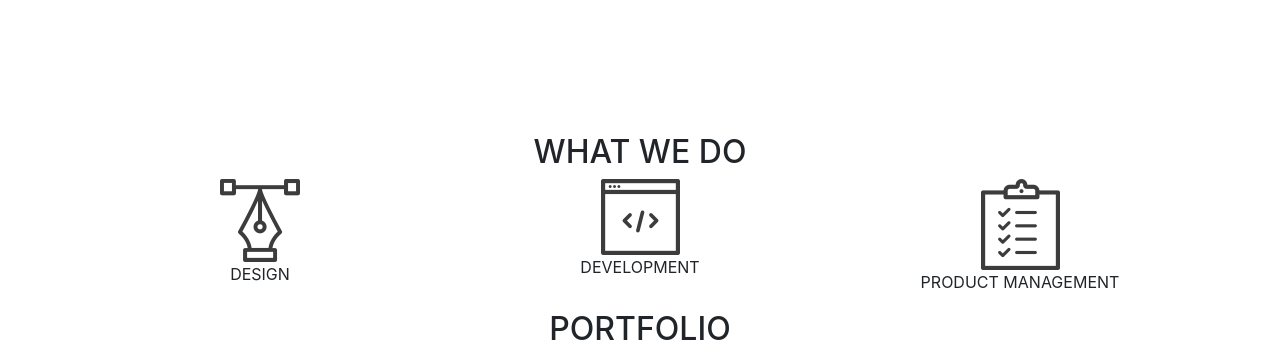
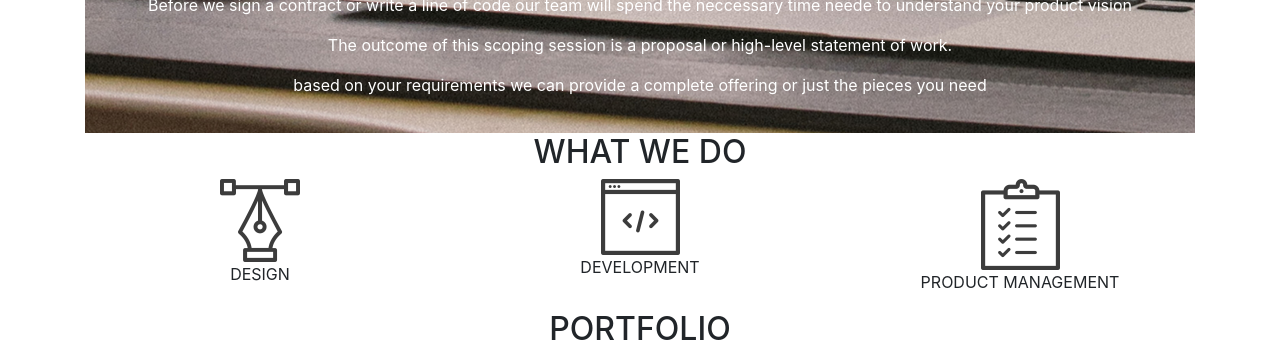
Before and after one commit to Elidenis/delani-studio, a plain HTML site: page index.html in a window 1280 px wide. Shown: the part 745-1100 px from the top of the page. Drawn offline with Linux system fonts and the light colour scheme; files whose address does not match are found by name.

Commit message:
add image

```diff
--- a/css/styles.css
+++ b/css/styles.css
@@ -26,7 +26,7 @@ body{
   display: none;
 }
 .services {
-  background-image: url("../img/img3.jpg");
+  background-image: url("../image/img3.jpg");
   color: #fff;
   padding: 20px;
 
```
